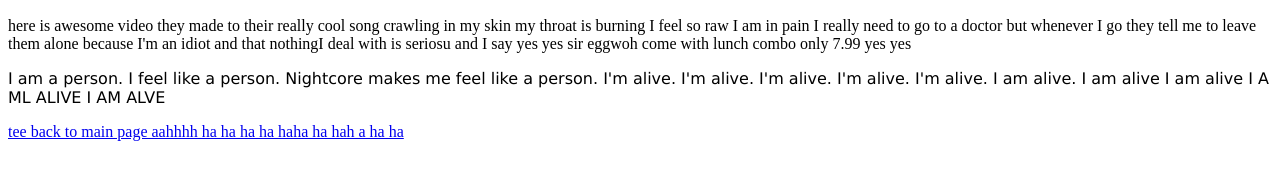
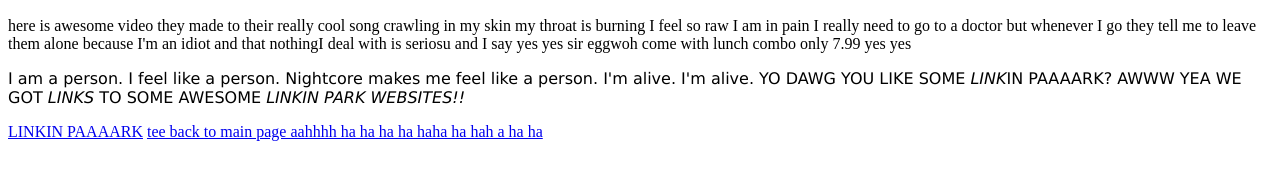
Before and after one commit to klsbhr/klsbhr.github.io, a plain HTML site: page crawl.html in a window 1280 px wide. Shown: the part 467-646 px from the top of the page. Drawn offline with Linux system fonts and the light colour scheme.

Commit message:
Update crawl.html

```diff
--- a/crawl.html
+++ b/crawl.html
@@ -12,6 +12,8 @@ src=https://www.youtube.com/watch?v=Gd9OhYroLN0">
 
 <p> here is awesome video they made to their really cool song crawling in my skin my throat is burning I feel so raw I am in pain I really need to go to a doctor but whenever I go they tell me to leave them alone because I'm an idiot and that nothingI deal with is seriosu and I say yes yes sir eggwoh come with lunch combo only 7.99 yes yes </p>
 
-<p style="font-family:verdana;"> I am a person. I feel like a person. Nightcore makes me feel like a person. I'm alive. I'm alive. I'm alive. I'm alive. I'm alive. I am alive. I am alive I am alive I A ML ALIVE I AM ALVE</p>
+<p style="font-family:verdana;"> I am a person. I feel like a person. Nightcore makes me feel like a person. I'm alive. I'm alive. YO DAWG YOU LIKE SOME <i>LINK</i>IN PAAAARK? AWWW YEA WE GOT <i>LINKS</i> TO SOME AWESOME <i>LINKIN PARK WEBSITES!!</i></p>
+			       <a href="http://lpfancorner.com/the-lpfc-team/> LINKIN PARK FAN CORNER!!!!</a>
+			<a href="https://www.linkinpark.com/hybridtheory20?ref=https://www.google.com/">LINKIN PAAAARK</a>
 <a href="index.html"> tee back to main page aahhhh ha ha ha ha haha ha hah a ha ha </a>
  </body>
```
